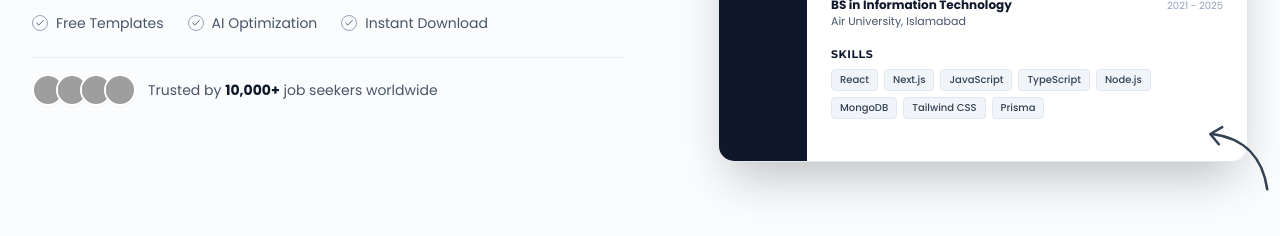
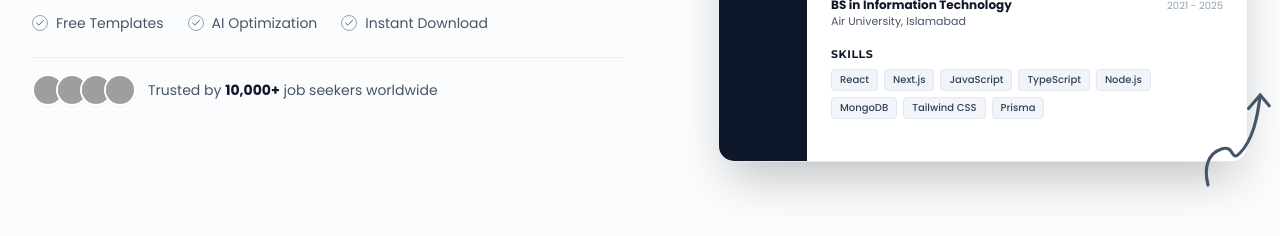
Before and after one commit to KhawajaIdrees/Recruma, a Next.js app: page / in a window 1280 px wide. Shown: the part 564-800 px from the top of the page. Built offline with nearby package versions, Linux system fonts and the light colour scheme; grey boxes are pictures that could not be loaded.

Commit message:
upward curling arrow fixed on home page

```diff
--- a/src/components/HeroSection.tsx
+++ b/src/components/HeroSection.tsx
@@ -240,16 +240,16 @@ export default function HeroSection() {
               </div>
             </div>
 
-            {/* Proper arrow pointing from bottom right corner to upward right top corner */}
-            <div className="absolute -bottom-10 -right-8 pointer-events-none text-slate-700 hidden sm:block">
-              <svg width="85" height="85" viewBox="0 0 100 100" fill="none" stroke="currentColor" strokeWidth="3" strokeLinecap="round" strokeLinejoin="round">
-                {/* Curve from bottom right (85,85) pointing up to top right (20,20) */}
-                <path d="M 85 85 C 80 50, 60 25, 20 20" />
-                {/* Arrowhead pointing up-left */}
-                <path d="M 32 12 L 18 20 L 28 32" />
+            {/* Hand-drawn curly upward arrow at bottom right corner of Khawaja Idrees template card */}
+            <div className="absolute -bottom-12 -right-8 pointer-events-none text-slate-600 hidden sm:block">
+              <svg width="90" height="140" viewBox="0 0 100 140" fill="none" stroke="currentColor" strokeWidth="3.5" strokeLinecap="round" strokeLinejoin="round">
+                {/* Smooth curling line from loop to upward arrow */}
+                <path d="M 20 120 C 15 100, 20 85, 35 80 C 50 75, 45 95, 55 85 C 70 70, 75 45, 78 20" />
+
+                {/* Arrowhead pointing upward right */}
+                <path d="M 65 35 L 78 20 L 88 32" />
               </svg>
             </div>
-
           </div>
 
         </div>
```
